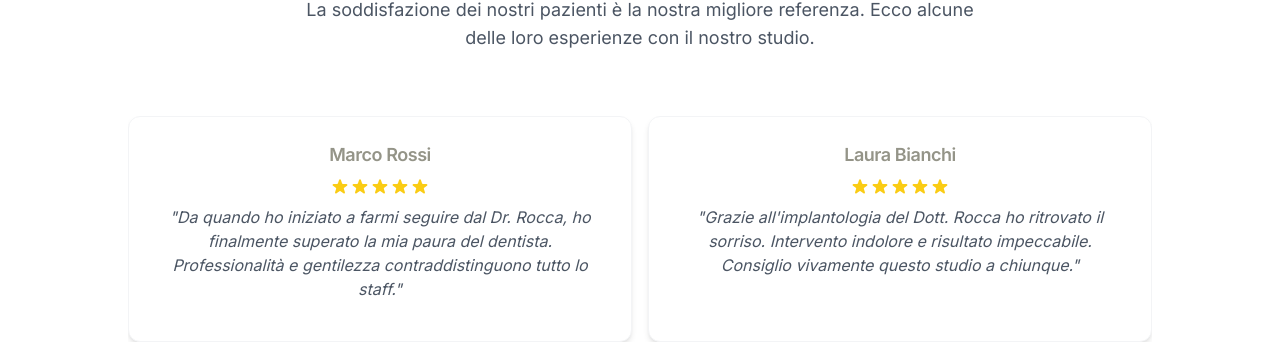
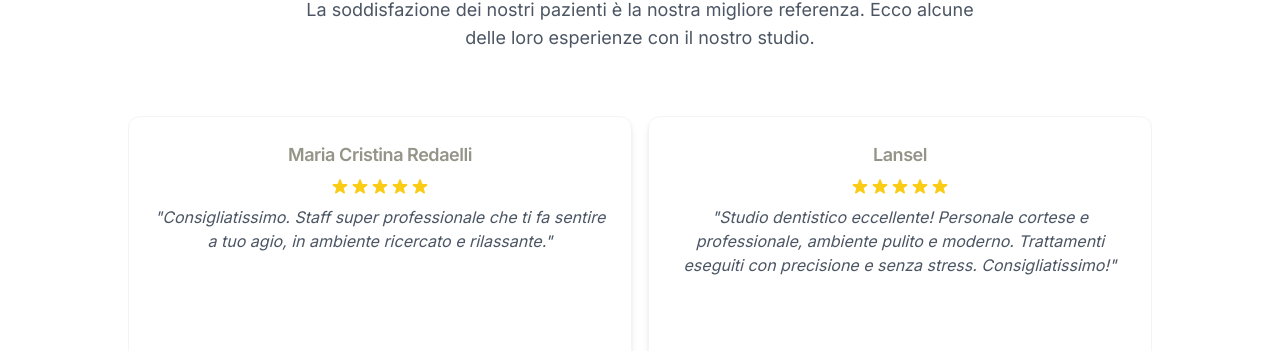
Before and after one commit to Boschi404/website-rocca, a React (Vite) app: page / in a window 1280 px wide. Shown: the part 5230-5581 px from the top of the page. Built offline with nearby package versions, Linux system fonts and the light colour scheme.

Commit message:
Added Reviews

```diff
--- a/src/components/TestimonialsSection.tsx
+++ b/src/components/TestimonialsSection.tsx
@@ -3,23 +3,53 @@ import { Carousel, CarouselContent, CarouselItem, CarouselNext, CarouselPrevious
 
 const testimonials = [
   {
-    name: "Marco Rossi",
-    content: "Da quando ho iniziato a farmi seguire dal Dr. Rocca, ho finalmente superato la mia paura del dentista. Professionalità e gentilezza contraddistinguono tutto lo staff.",
+    name: "Maria Cristina Redaelli",
+    content: "Consigliatissimo. Staff super professionale che ti fa sentire a tuo agio, in ambiente ricercato e rilassante.",
     rating: 5
   },
   {
-    name: "Laura Bianchi",
-    content: "Grazie all'implantologia del Dott. Rocca ho ritrovato il sorriso. Intervento indolore e risultato impeccabile. Consiglio vivamente questo studio a chiunque.",
+    name: "Lansel",
+    content: "Studio dentistico eccellente! Personale cortese e professionale, ambiente pulito e moderno. Trattamenti eseguiti con precisione e senza stress. Consigliatissimo!",
     rating: 5
   },
   {
-    name: "Alessandro Verdi",
-    content: "Esperienza eccellente con tutta l'equipe. Cure di alta qualità, strumentazione all'avanguardia e ambiente sempre pulito e accogliente.",
+    name: "Annalisa Riva",
+    content: "Super consigliato! Ottima accoglienza e grande attenzione alla cura del paziente.",
     rating: 5
   },
   {
-    name: "Giulia Neri",
-    content: "Ho completato da poco il trattamento di ortodonzia e sono estremamente soddisfatta. Il Dr. Rocca ha seguito ogni fase con grande attenzione ai dettagli.",
+    name: "Leonardo D'apote",
+    content: "Ottimo studio , il dottore un grande professionista molto professionale lo consiglio.",
+    rating: 5
+  },
+  {
+    name: "Gabriele Busato",
+    content: "Personale cordiale e gentile, massima competenza e professionalità.",
+    rating: 5
+  },
+  {
+    name: "Melissa Matarazzo",
+    content: "Professionali e competenti, lo consiglio vivamente!",
+    rating: 5
+  },
+  {
+    name: "Palma Martucci",
+    content: "Tanta professionalità in un ambiente molto sofisticato.",
+    rating: 5
+  },
+  {
+    name: "E. Vi",
+    content: "Studio dentistico in centro a Besana vicino alla stazione, studio molto pulito, per me molto importante! Personale che ti mette a tuo agio, molto attento alla cura. Ormai da anni è il mio dentista",
+    rating: 5
+  },
+  {
+    name: "Master Mind",
+    content: "Professionalità ad alti livelli.",
+    rating: 5
+  },
+  {
+    name: "Rosario De Angelis",
+    content: "Ho avuto un'esperienza eccellente presso lo Studio Odontoiatrico del Dott. Alessio Rocca. Fin dal primo momento, mi sono sentito accolto con professionalità e cortesia. Il dottore e il suo staff sono estremamente competenti, attenti ai dettagli e sempre pronti a rispondere a qualsiasi domanda con chiarezza. L'ambiente è moderno, pulito e confortevole, il che aiuta a sentirsi a proprio agio anche in situazioni che di solito possono generare ansia. Durante il trattamento, ho apprezzato la delicatezza e la precisione con cui è stato eseguito il lavoro, senza alcun disagio. Consiglio vivamente questo studio a chiunque cerchi un dentista di fiducia.",
     rating: 5
   }
 ];
```
